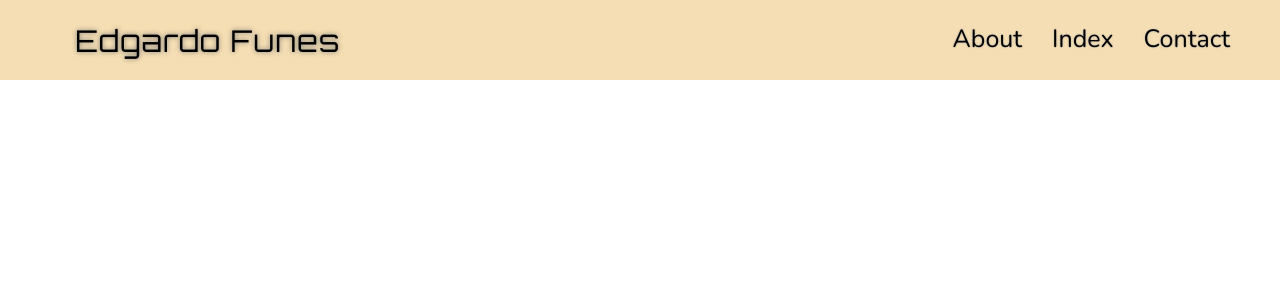
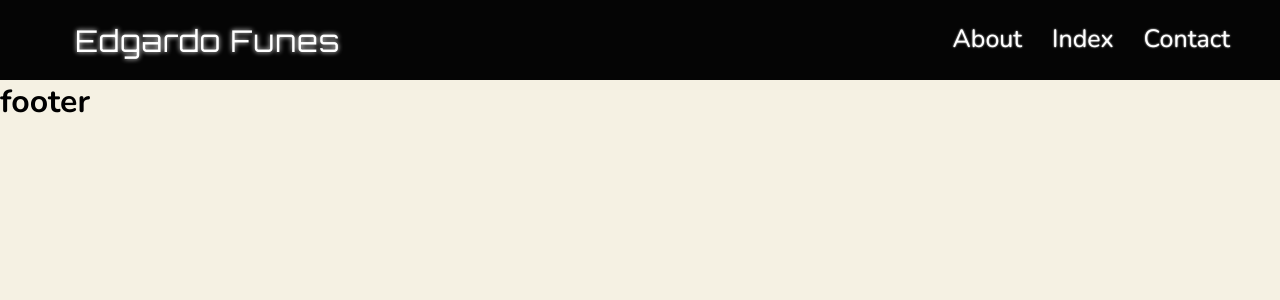
Before and after one commit to Ednesor/50-projects-50-days, a Next.js app: page / in a window 1280 px wide. Shown: the top 300 px of the page. Built offline with nearby package versions, Linux system fonts and the light colour scheme.

Commit message:
style: set and change var color

```diff
--- /dev/null
+++ b/src/components/Layout/Footer.jsx
@@ -0,0 +1,10 @@
+import React from 'react'
+import style from "./Footer-style.module.css"
+
+export default function Footer() {
+  return (
+    <footer>
+        <h1>footer</h1>
+    </footer>
+  )
+}
--- a/src/components/Layout/Layout-style.module.css
+++ b/src/components/Layout/Layout-style.module.css
@@ -0,0 +1,4 @@
+.mainContainer{
+    padding-top: 80px;
+
+}
--- a/src/components/Layout/Layout.jsx
+++ b/src/components/Layout/Layout.jsx
@@ -1,6 +1,9 @@
 import Head from 'next/head'
 import React from 'react'
+import style from "./Layout-style.module.css"
 import Navbar from './Navbar'
+import Footer from './Footer'
+
 
 export default function Layout({ children, title, description }) {
     return (
@@ -12,11 +15,11 @@ export default function Layout({ children, title, description }) {
                 <link rel="icon" href="/favicon.ico" />
             </Head>
 
-            <Navbar></Navbar>
+            <Navbar />
 
-            <main>{children}</main>
+            <main className={style.mainContainer}>{children}</main>
 
-            <footer>footer</footer>
+            <Footer />
         </div>
     )
 }
--- a/src/components/Layout/Navbar-style.module.css
+++ b/src/components/Layout/Navbar-style.module.css
@@ -1,6 +1,6 @@
 .container{
     position: fixed;
-    background-color: wheat;
+    background-color: var(--main-dark-color);
     width: 100vw;
     max-width: 100vw;
     height: 80px;
@@ -20,10 +20,10 @@
     margin-right: 30px;
 }
 .ul_container li a{
-    color: black;
+    color: var(--main-light-color);
     font-size: 25px;
     text-decoration: none;
-    text-shadow: 0px 0px 2px rgb(160, 160, 160);
+    text-shadow: 0px 0px 2px var(--main-light-color);
     border: 0;
 }
 .ul_container li:nth-last-child(1){
@@ -52,7 +52,8 @@
     font-family: 'Orbitron', monospace;
     letter-spacing: 1px;
     font-weight: 400;
-    text-shadow: 0px 0px 5px rgb(117, 117, 117);
+    text-shadow: 0px 0px 5px var(--main-light-color);
+    color: var(--main-light-color);
 }
 .name span{
     opacity: 0;
--- a/src/styles/globals.css
+++ b/src/styles/globals.css
@@ -1,5 +1,9 @@
 :root{
-  --special-char-color: blue;
+  --special-char-color: rgb(27, 154, 170);
+  --main-dark-color: rgb(5, 5, 5);
+  --main-light-color: rgb(255, 255, 255);
+  --primary-light-color: rgb(245, 241, 227);
+  --secondary-light-color: rgb(221, 219, 203);
 }
 * {
   box-sizing: content-box;
@@ -10,3 +14,6 @@
 html {
   font-family: 'Nunito', sans-serif;
 }
+body{
+  background-color: var(--primary-light-color);
+}
```
Also changed, not shown: src/components/Layout/Footer-style.module.css (added).
